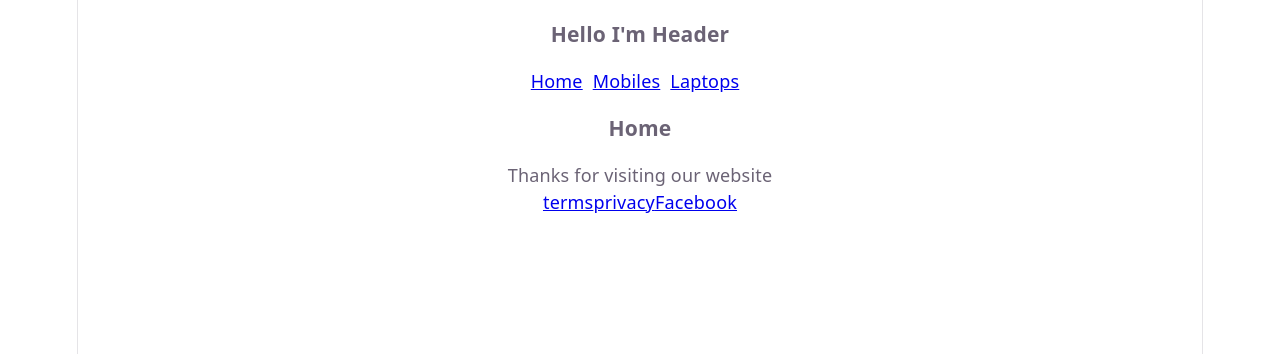
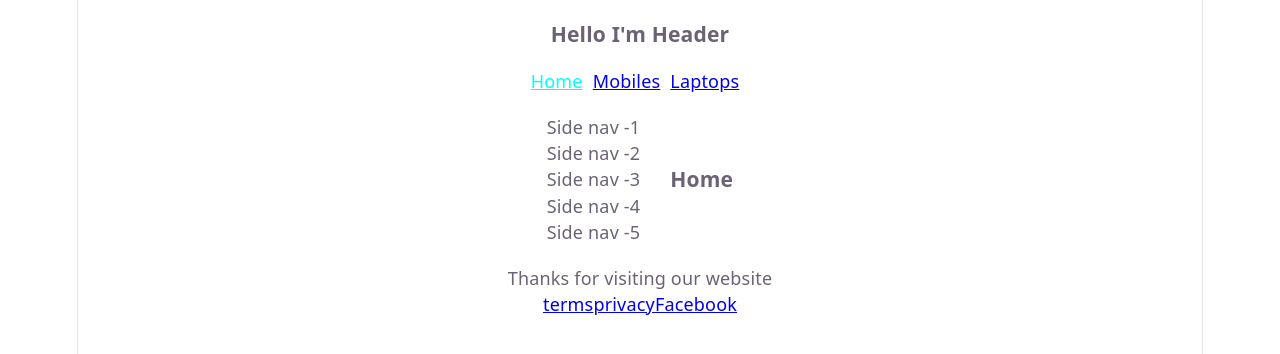
Before and after one commit to ihriyad/react-router-part-1, a React (Vite) app: page / in a window 1280 px wide. Shown: the top 354 px of the page. Built offline with nearby package versions, Linux system fonts and the light colour scheme.

Commit message:
Refactor Header component to use NavLink and add Sidebar component with styling

```diff
--- a/src/Components/Header/Header.css
+++ b/src/Components/Header/Header.css
@@ -1,3 +1,7 @@
 nav a {
     margin-right: 10px;
 }
+nav a.active{
+
+    color: cyan;
+}
--- a/src/Components/Header/Header.jsx
+++ b/src/Components/Header/Header.jsx
@@ -1,5 +1,5 @@
 import React from "react";
-import { Link } from "react-router";
+import { NavLink } from "react-router";
 import "./Header.css";
 
 const Header = () => {
@@ -7,10 +7,10 @@
     <div>
       <h3>Hello I'm Header</h3>
       <nav>
-        <Link to="/">Home</Link>
-        <Link to="/mobiles">Mobiles</Link>
-        <Link to="/laptops">Laptops</Link>
-        {/* <Link to="/home">Home</Link> */}
+        <NavLink to="/">Home</NavLink>
+        <NavLink to="/mobiles">Mobiles</NavLink>
+        <NavLink to="/laptops">Laptops</NavLink>
+        {/* <NavLink to="/home">Home</NavLink> */}
       </nav>
     </div>
   );
--- /dev/null
+++ b/src/Components/Root/Root.css
@@ -0,0 +1,8 @@
+.root-main {
+  display: flex;
+  align-items: center;
+  justify-content: center;
+
+  gap: 30px;
+  margin: 20px 0;
+}
--- a/src/Components/Root/Root.jsx
+++ b/src/Components/Root/Root.jsx
@@ -1,13 +1,17 @@
-import React from 'react';
-import Header from '../Header/Header';
-import { Outlet } from 'react-router';
-import Footer from '../Footer/Footer';
-
+import React from "react";
+import Header from "../Header/Header";
+import { Outlet } from "react-router";
+import Footer from "../Footer/Footer";
+import Sidebar from "../Sidebar/Sidebar";
+import './Root.css'
 const Root = () => {
   return (
     <div>
       <Header></Header>
+      <div className="root-main">
+        <Sidebar></Sidebar>
         <Outlet></Outlet>
+      </div>
       <Footer></Footer>
     </div>
   );
--- /dev/null
+++ b/src/Components/Sidebar/Sidebar.jsx
@@ -0,0 +1,15 @@
+import React from "react";
+
+const Sidebar = () => {
+  return (
+    <aside>
+      <p>Side nav -1</p>
+      <p>Side nav -2</p>
+      <p>Side nav -3</p>
+      <p>Side nav -4</p>
+      <p>Side nav -5</p>
+    </aside>
+  );
+};
+
+export default Sidebar;
```
Lines whose indentation alone changed are shown as unchanged.
